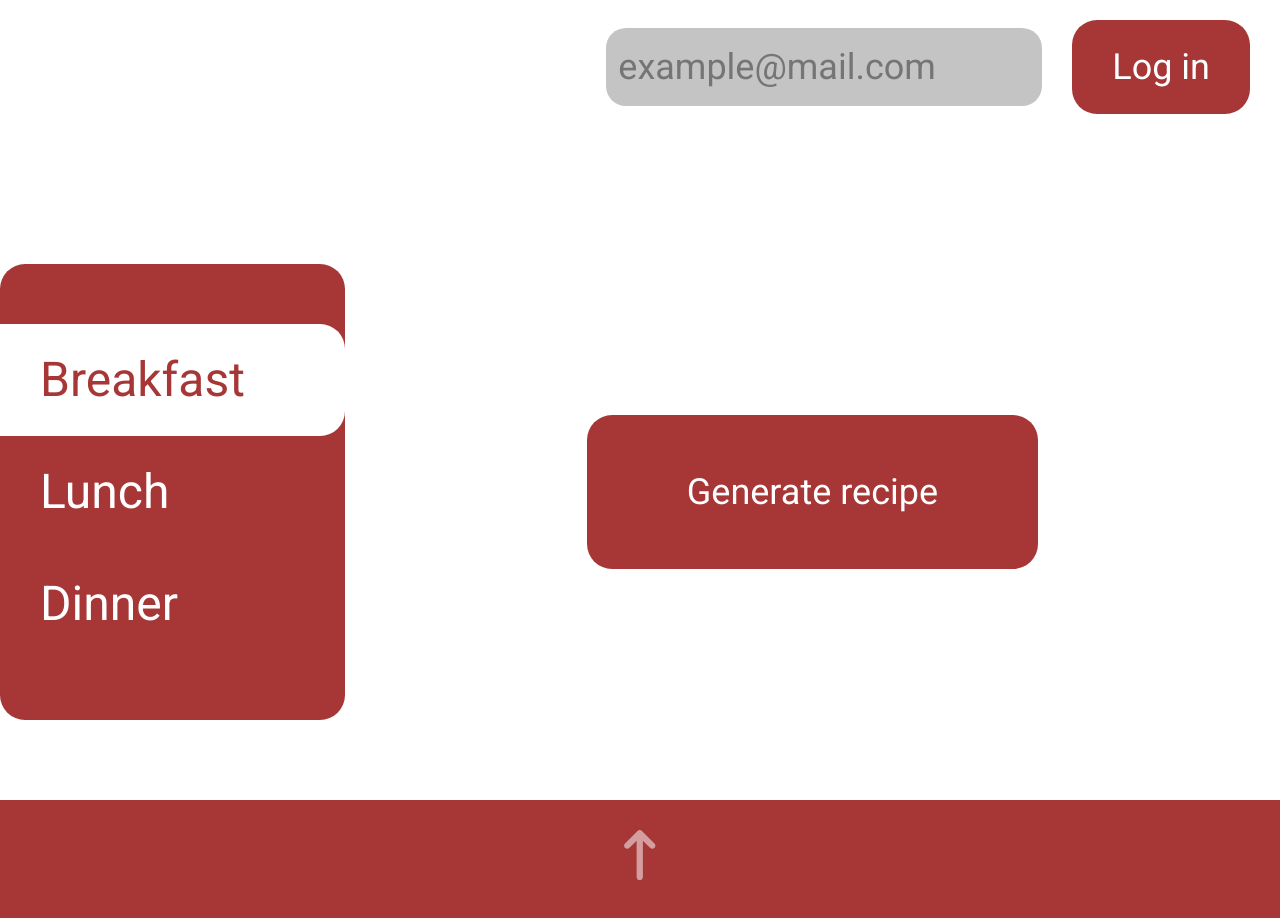
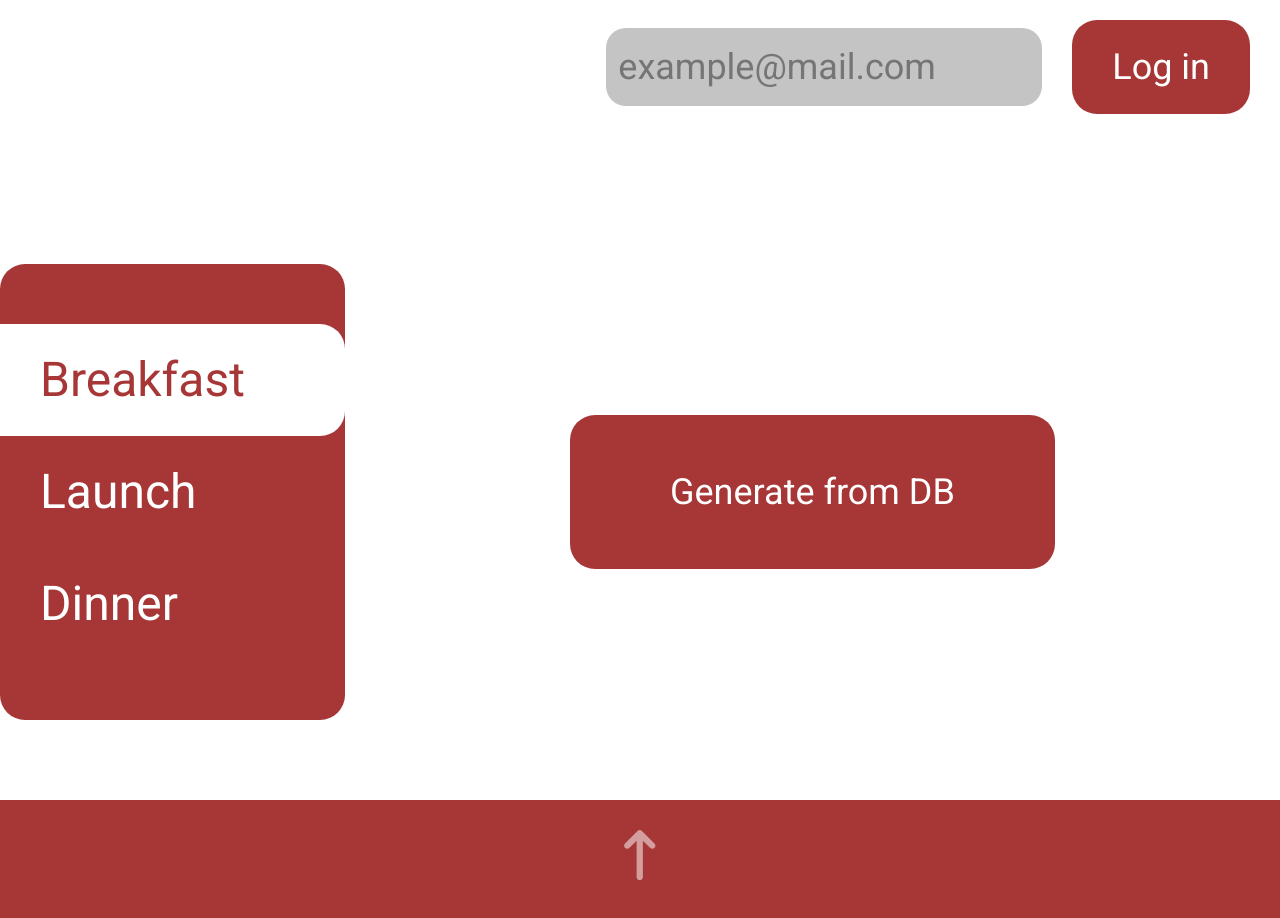
Before and after one commit to Mazurkevichvs/RR_app, a React (Create React App) app: page /Generator in a window 1280 px wide. Shown: the top 918 px of the page. Built offline with nearby package versions, Linux system fonts and the light colour scheme.

Commit message:
add aside menu, making scrolling

```diff
--- /dev/null
+++ b/src/components/Aside.jsx
@@ -0,0 +1,28 @@
+import React, {useState} from 'react';
+
+import './Aside.scss'
+
+function Aside({meals}) {
+
+  const [isActive, setActive] = useState(1);
+
+  const listItem = meals.map( (meal) =>
+    <li
+      key={meal.id}
+      onClick={() => setActive(meal.id)}
+      className={isActive === meal.id ? 'active' : ''}
+      >
+        {meal.name}
+    </li>
+  );
+
+  return (
+    <aside>
+        <ul>
+            {listItem}
+        </ul>
+    </aside>
+  )
+}
+
+export default Aside
--- /dev/null
+++ b/src/components/Aside.scss
@@ -0,0 +1,28 @@
+aside {
+    background-color: #A73737;
+    border-radius: 25px;
+    ul {
+        padding: 0;
+        margin: 0;
+    }
+    li {
+        color: #fff;
+        font-size: 48px;
+        list-style: none;
+        padding: 20px 100px 20px 40px;
+        border-radius: 0px 25px 25px 0px;
+        cursor: pointer;
+        &:first-child {
+            margin-top: 60px;
+        }
+        &:last-child {
+            margin-bottom: 60px;
+        }
+    }
+
+}
+
+.active {
+    background-color: #fff;
+    color: #A73737;
+}
--- a/src/components/Recipe.jsx
+++ b/src/components/Recipe.jsx
@@ -4,11 +4,10 @@ import { FontAwesomeIcon } from '@fortawesome/react-fontawesome';
 import {faArrowUpLong} from '@fortawesome/free-solid-svg-icons';
 import './Recipe.scss';
 
-function Recipe() {
+function Recipe({scrollToDiv,recipeRef}) {
   return (
-    <footer>
+    <footer ref={recipeRef}>
         <section className='recipe__top'>
-
           <div className='arrow'><FontAwesomeIcon icon={faArrowUpLong} /></div>
           <p className='username'>by User123</p>
         </section>
--- a/src/components/button.scss
+++ b/src/components/button.scss
@@ -9,6 +9,7 @@
    transition: all .5s ease;
     &:hover {
         background-color: #9e2323;
+        transform: scale(101%);
     }
 }
 
@@ -23,10 +24,12 @@
     padding: 70px 0px;
    width: 100%;
    max-width: 520px;
+
 }
 
 .btn__generate {
     padding: 50px 100px;
+    max-width: 500px;
 }
 
 .btn__log {
--- a/src/components/index.js
+++ b/src/components/index.js
@@ -1,2 +1,3 @@
 export {default as Button} from './button';
 export {default as Recipe} from './Recipe';
+export {default as Aside} from './Aside';
--- a/src/pages/Generator.jsx
+++ b/src/pages/Generator.jsx
@@ -1,37 +1,60 @@
-import React, {useContext} from 'react';
-import { Recipe, Button } from '../components';
+import React, {useContext, useState, useRef} from 'react';
+import { Recipe, Button, Aside } from '../components';
 import "./Generator.scss";
 import {UserContext} from '../UserContext';
 
 
-
 function Generator() {
   const {login, setLogin} = useContext(UserContext);
+  const [input, setInput] = useState(null);
+
+  const meals = [{id: 1, name: 'Breakfast'}, {id: 2, name: 'Launch'}, {id: 3, name: 'Dinner'}];
+
+  const recipeRef = useRef(null);
+  const generatorRef = useRef(null);
 
   const logOut = () => {
     setLogin(null);
   }
 
+  const onChangeInput = (event) => {
+    setInput(event.target.value)
+  }
+
+  const logIn = () => {
+    setLogin(input);
+    setInput(null)
+  }
+
+  const scrollToDiv = (ref) => window.scrollTo(0, ref.current.offsetTop);
+
   return (
     <>
-    <section className="wrapper">
+    <section ref={generatorRef} className="wrapper">
       <header>
-          { login ? <p className='user__title'>User: {login}</p> : <input className='login__input' type="text" placeholder='example@mail.com '/>}
-          { login ? <Button onClick={logOut} className={"btn__log"} name={"Log out"}/> : <Button  className={"btn__log"} name={"Log in"}/>}
+          { login
+          ? <p className='user__title'>User: {login}</p>
+          : <input onChange={onChangeInput} className='login__input' type="text" placeholder='example@mail.com '/>
+          }
+          { login
+          ? <Button onClick={logOut} className={"btn__log"} name={"Log out"}/>
+          : <Button onClick={logIn} className={"btn__log"} name={"Log in"}/>
+          }
         </header>
         <main>
-          <aside>
-              <ul>
-                <li>Breakfast</li>
-                <li>Lunch</li>
-                <li>Dinner</li>
-              </ul>
-          </aside>
-          <Button className={"btn__generate"} name={"Generate recipe"}/>
+          <Aside meals={meals} />
+          { login
+          ? ( <div className='generate__btns'>
+            <Button className={"btn__generate"} name={"Generate from your recepies"}/>
+            <Button className={"btn__generate"} name={"Generate recipe from DB"}/>
+          </div>
+
+            )
+          : <Button onClick={() => scrollToDiv(recipeRef)} className={"btn__generate"} name={"Generate from DB"}/>}
         </main>
     </section>
 
-      <Recipe/>
+      <Recipe onClick={scrollToDiv} recipeRef={recipeRef}/>
 
     </>
   )
--- a/src/pages/Generator.scss
+++ b/src/pages/Generator.scss
@@ -21,33 +21,16 @@ main {
     }
 }
 
-aside {
-    background-color: #A73737;
-    border-radius: 25px;
-    ul {
-        padding: 0;
-        margin: 0;
-    }
-    li {
-        color: #fff;
-        font-size: 48px;
-        list-style: none;
-        padding: 20px 100px 20px 40px;
-        border-radius: 0px 25px 25px 0px;
-        &:first-child {
-            margin-top: 60px;
-            background-color: #fff;
-            color: #A73737;
-        }
-        &:last-child {
-            margin-bottom: 60px;
-        }
-    }
-
-
-}
-
 .user__title {
     font-size: 36px;
     color: #000;
 }
+
+.generate__btns {
+    margin: 0 auto;
+    display: flex;
+    flex-direction: column;
+    button:last-child {
+        margin-top: 40px;
+    }
+}
--- a/src/pages/LogIn.jsx
+++ b/src/pages/LogIn.jsx
@@ -7,16 +7,27 @@ import {UserContext} from '../UserContext';
 function LogIn() {
 
 const {login, setLogin} = useContext(UserContext);
+const [input, setInput] = useState(null);
 
-const onChangeLogin = (event) => {
-  setLogin(event.target.value)
+const onChangeInput = (event) => {
+  setInput(event.target.value)
+}
+
+const logIn = () => {
+  if(input != null) {
+    setLogin(input);
+    setInput(null);
+  }
+  else {
+    console.log("Problem")
+  }
+
 }
 
   return (
       <div className='container'>
-        <input onChange={onChangeLogin} className='login__input' type="text" placeholder='example@mail.com '/>
-        <div>{login}</div>
-        <Link to="/Generator"><Button  className={"btn__logs"} name={"log-in with Email"}/></Link>
+        <input onChange={onChangeInput} className='login__input' type="text" placeholder='example@mail.com '/>
+        <Link to="/Generator"><Button onClick={logIn} className={"btn__logs"} name={"log-in with Email"}/></Link>
         <Link to="/Generator"><Button className={"btn__logs"} name={"Continue offline"}/></Link>
       </div>
   )
```
